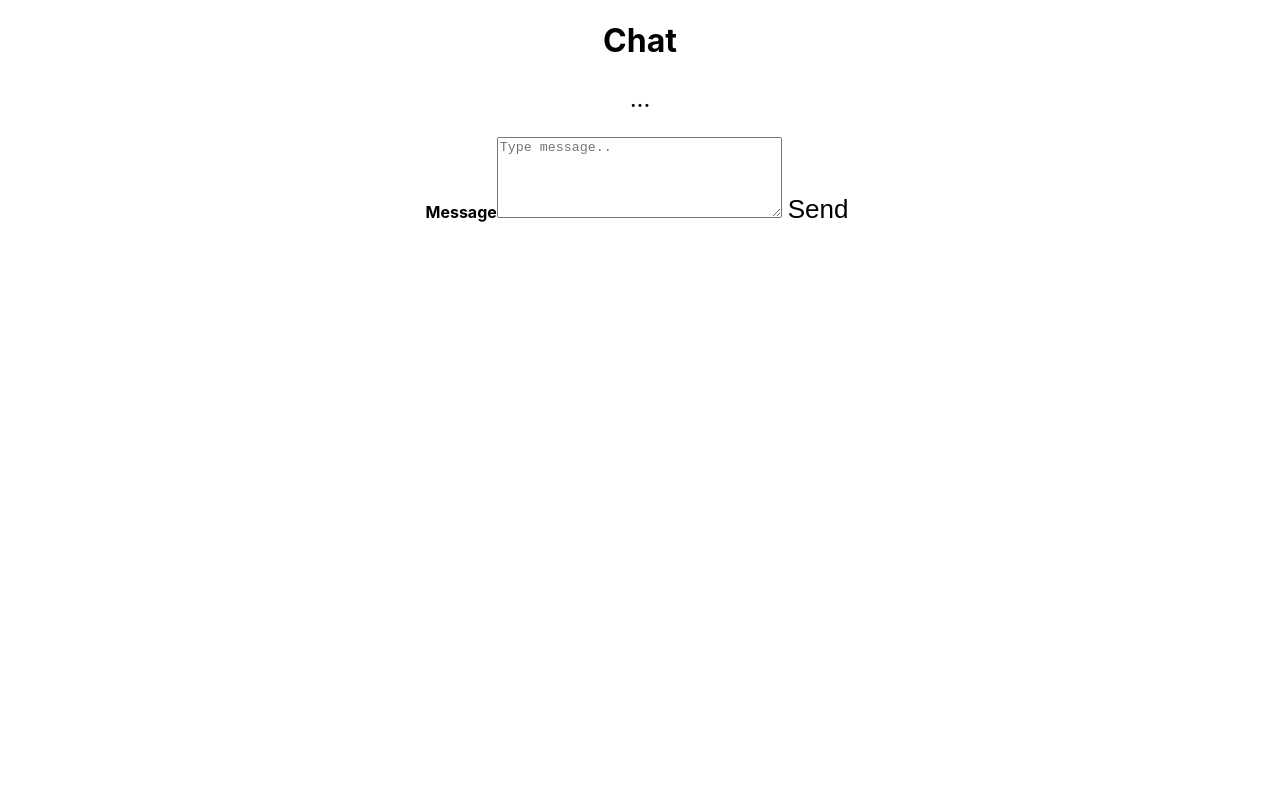
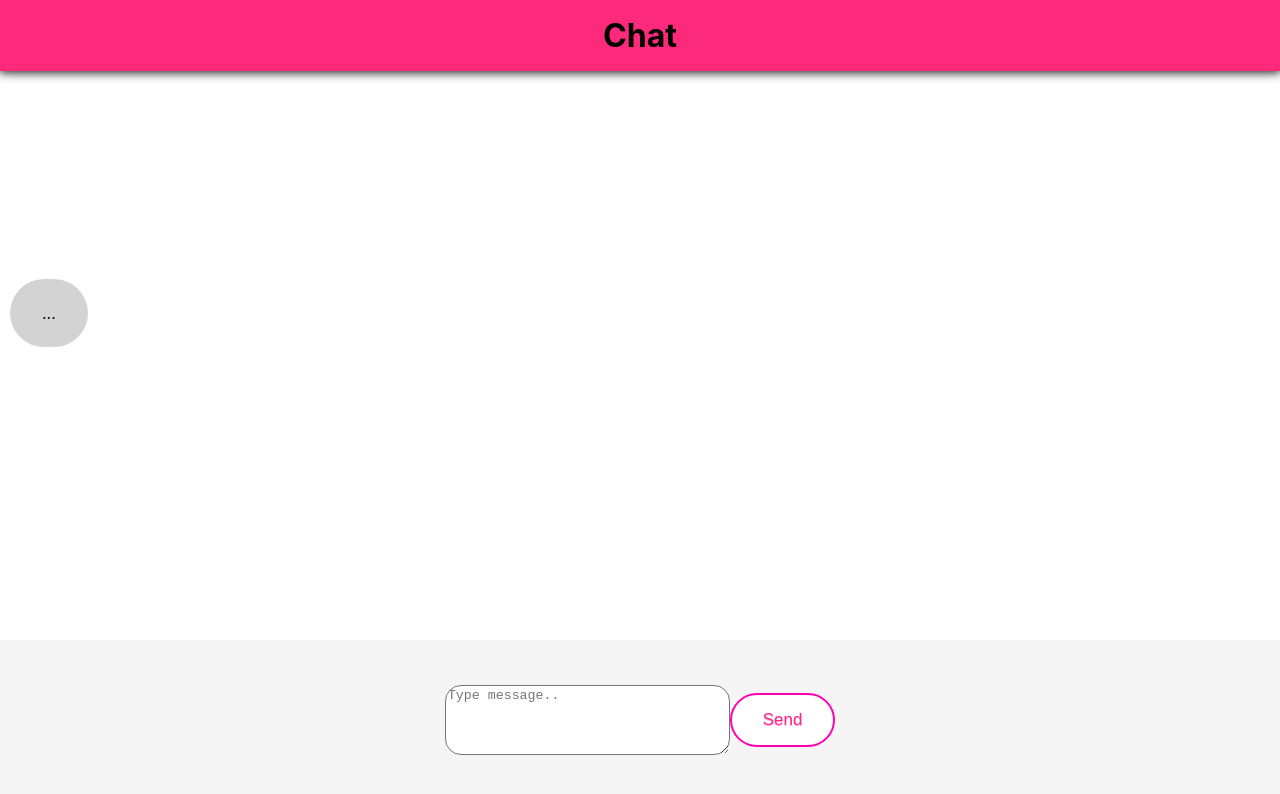
Before and after one commit to saif-eddine-miah/HackatonAnimals, a React (Vite) app in the folder frontend/: page /tchat in a window 1280 px wide. Shown: the top 794 px of the page. Built offline with nearby package versions, Linux system fonts and the light colour scheme.

Commit message:
added css

```diff
--- a/frontend/src/App.jsx
+++ b/frontend/src/App.jsx
@@ -2,7 +2,7 @@ import React from "react";
 import { BrowserRouter as Router, Routes, Route } from "react-router-dom";
 import Accueil from "./pages/Accueil";
 import Match from "./pages/Match";
-import Tchat from "./components/Tchat";
+import Tchat from "./pages/Tchat";
 import Inscription from "./pages/Inscription";
 import "./App.css";
 import Swipe from "./pages/Swipe";
--- a/frontend/src/components/MatchCard.jsx
+++ b/frontend/src/components/MatchCard.jsx
@@ -1,4 +1,5 @@
 import React, { useState } from "react";
+import { Link } from "react-router-dom";
 import Children from "./Children";
 import "./MatchCard.css";
 
@@ -18,9 +19,11 @@ function MatchCard() {
         </div>
       </div>
       <div className="divBtns">
-        <button className="matchBtns" type="button">
-          <img src="src/assets/icons/tchat.png" alt="tchat" />
-        </button>
+        <Link to="/tchat">
+          <button className="matchBtns" type="button">
+            <img src="src/assets/icons/tchat.png" alt="tchat" />
+          </button>
+        </Link>
         <button
           className="matchBtns"
           type="button"
--- a/frontend/src/pages/Match.jsx
+++ b/frontend/src/pages/Match.jsx
@@ -1,6 +1,5 @@
 import React from "react";
 import { Link } from "react-router-dom";
-import Tchat from "../components/Tchat";
 import MatchCard from "../components/MatchCard";
 import "../components/MatchCard.css";
 
@@ -21,7 +20,6 @@ function Match() {
       </div>
       <h1>It&apos;s a match !</h1>
       <MatchCard />
-      <Tchat />
     </div>
   );
 }
--- /dev/null
+++ b/frontend/src/pages/Tchat.css
@@ -0,0 +1,60 @@
+.Tchat{
+  height: 100vh;
+  display: flex;
+  flex-direction: column;
+  justify-content: space-between;
+
+}
+
+h1 {
+  background-color: #fd297b;
+  margin: 0;
+  padding: 1rem;
+  box-shadow: 0px 0px 10px 1px;
+}
+
+
+.Tchat__Bot {
+  display: grid;
+  grid-template-columns: fit-content(300px) fit-content(300px) 1fr;
+  grid-gap: 5px;
+  box-sizing: border-box;
+  height: auto;
+  width: 100%;
+  padding: 10px;
+  padding-bottom: 6rem;
+}
+
+.Tchat__Bot > div {
+  background-color: lightgray;
+  border-radius: 3rem;
+  padding: 1.5rem 2rem;
+  height: auto;
+}
+
+form {
+  display: flex;
+  justify-content: center;
+  align-items: center;
+  background-color: whitesmoke;
+  height: 20%;
+}
+
+textarea {
+  height: 40%;
+  border-radius: 1rem;
+}
+
+.btn {
+	background-color:#ffffff;
+	border-radius:29px;
+	border:2px solid #ff00ae;
+	display:inline-block;
+	cursor:pointer;
+	color:#fd297a;
+	font-family:Arial;
+	font-size:17px;
+	padding:15px 31px;
+	text-decoration:none;
+	text-shadow:0px 1px 0px #ffadfa;
+}
--- a/frontend/src/components/Tchat.jsx
+++ b/frontend/src/pages/Tchat.jsx
@@ -1,9 +1,10 @@
 import React, { useState } from "react";
 import { Configuration, OpenAIApi } from "openai";
+import "./Tchat.css";
 
 function Tchat() {
   const configuration = new Configuration({
-    apiKey: "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",
+    apiKey: "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",
   });
   const [response, setResponse] = useState("...");
 
@@ -24,28 +25,27 @@ function Tchat() {
       frequency_penalty: 0,
       presence_penalty: 0.6,
     });
-    setResponse([...response, myresponse.data.choices[0].text]);
-    console.log(myresponse.data.choices[0]);
+    setResponse(myresponse.data.choices[0].text);
+    console.log(myresponse.data.choices[0].text);
   }
   console.log(response);
   return (
-    <div>
+    <div className="Tchat">
       <h1>Chat</h1>
-      <p>{response}</p>
+      <div className="Tchat__Bot">
+        <div>{response}</div>
+      </div>
       <form action="tchat" className="form-container" onSubmit={ask}>
-        <label htmlFor="msg">
-          <b>Message</b>
         <textarea
           placeholder="Type message.."
           name="msg"
           size="225"
-            rows="5"
+          rows="2"
           cols="33"
           required
           value={question}
           onChange={handleQuestion}
         />
-        </label>
 
         <button type="submit" className="btn">
           Send
```
Lines whose indentation alone changed are shown as unchanged.
